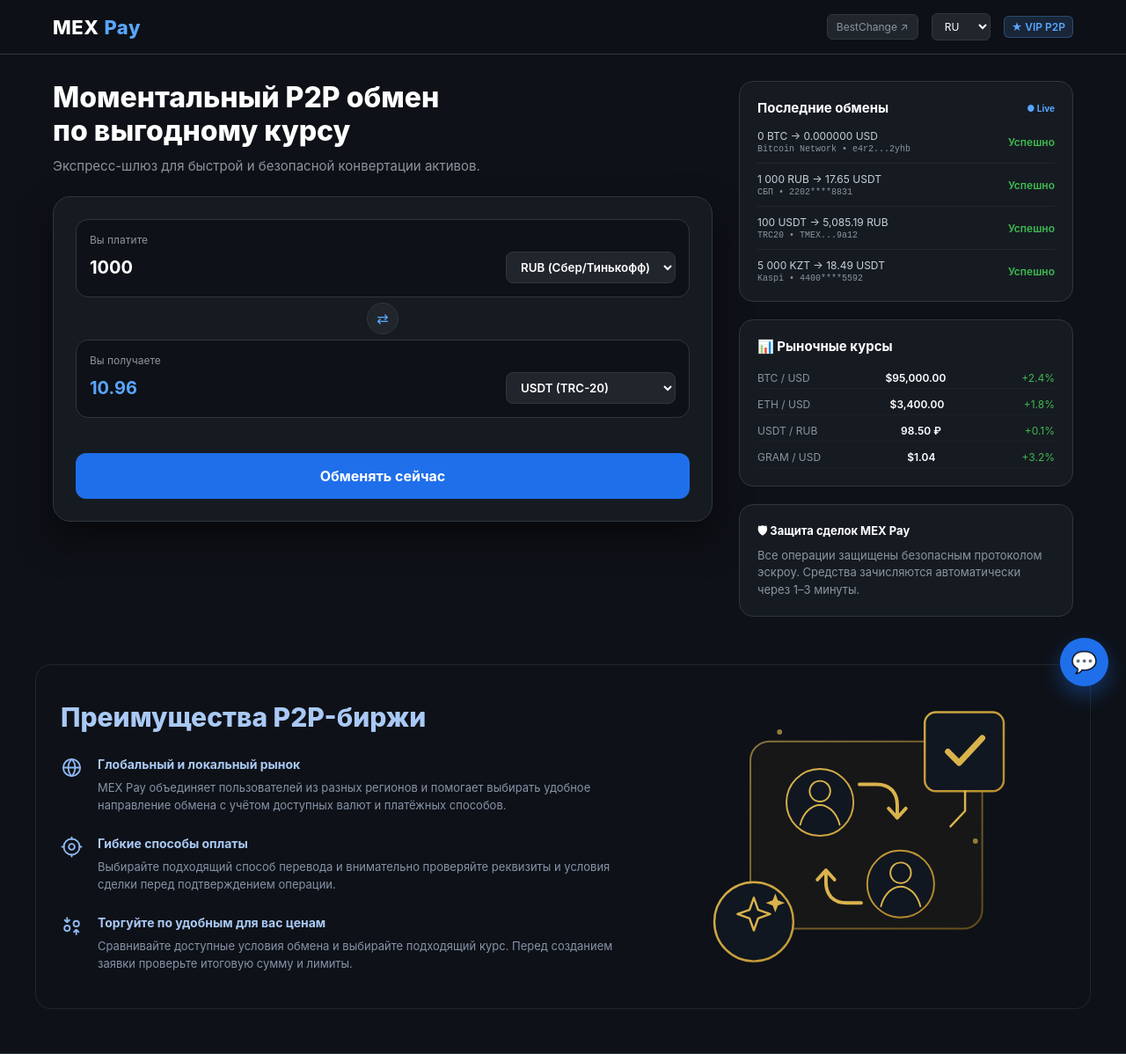
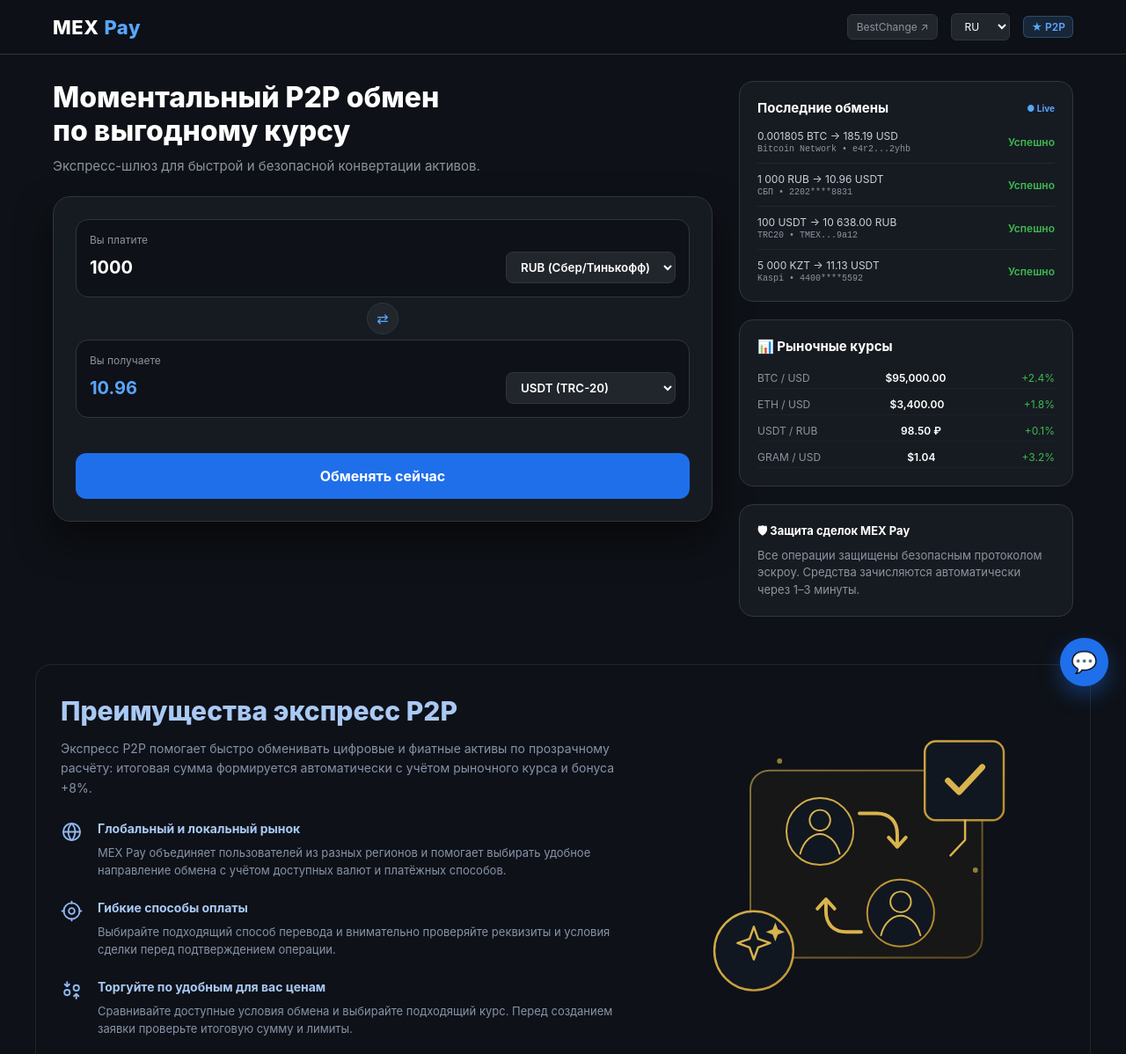
Before and after one commit to Lux-ship-eng/MEX-Pay, a plain HTML site: page index.html in a window 1280 px wide. Shown: the top 1198 px of the page at 88% size. Drawn offline with Linux system fonts and the light colour scheme; no server answers.

Commit message:
Update index.html

```diff
--- a/index.html
+++ b/index.html
@@ -57,7 +57,7 @@
         .submit-btn { width: 100%; background: var(--accent-blue); color: #fff; border: none; padding: 16px; border-radius: 12px; font-size: 16px; font-weight: bold; cursor: pointer; transition: background 0.2s; }
         .submit-btn:hover { background: #388bfd; }
 
-        /* Floating Active Order Banner (Фоновый режим заявки) */
+        /* Floating Active Order Banner  */
         .active-order-banner { background: linear-gradient(135deg, #1f6feb22, #58a6ff22); border: 1px solid var(--accent-color); border-radius: 16px; padding: 16px; margin-bottom: 20px; display: none; align-items: center; justify-content: space-between; gap: 15px; animation: fadeIn 0.3s ease; }
         .active-order-info { display: flex; flex-direction: column; gap: 4px; }
         .active-order-title { font-size: 13px; font-weight: bold; color: #fff; display: flex; align-items: center; gap: 6px; }
@@ -147,7 +147,7 @@
         .footer-links a { color: var(--text-muted); text-decoration: none; transition: 0.2s; cursor: pointer; }
         .footer-links a:hover { color: var(--accent-color); }
 
-        /* P2P Benefits section — добавлен отдельным блоком, остальные стили не меняются */
+        /* P2P Benefits section —  */
         .p2p-benefits {
             width: min(1200px, calc(100% - 40px));
             margin: 24px auto 50px;
@@ -166,6 +166,13 @@
             line-height: 1.2;
             font-weight: 800;
             margin: 0 0 26px;
+        }
+        .p2p-benefits-description {
+            color: #8793a8;
+            font-size: 14px;
+            line-height: 1.6;
+            margin: -12px 0 25px;
+            max-width: 650px;
         }
         .p2p-benefit-list {
             display: flex;
@@ -254,7 +261,7 @@
             <h1 id="txtTitle">Моментальный P2P обмен<br>по выгодному курсу</h1>
             <p id="txtSub">Экспресс-шлюз для быстрой и безопасной конвертации активов.</p>
 
-            <!-- Интерактивный фоновый баннер активного ордера -->
+            <!--  -->
             <div class="active-order-banner" id="activeOrderBanner">
                 <div class="active-order-info">
                     <div class="active-order-title" id="bannerTitleText">⏳ Активная заявка №84920</div>
@@ -324,21 +331,21 @@
                 <div id="liveTransactions">
                     <div class="tx-item">
                         <div class="tx-info">
-                            <span>1 000 RUB → 17.65 USDT</span>
+                            <span>1 000 RUB → 10.96 USDT</span>
                             <span class="tx-details">СБП • 2202****8831</span>
                         </div>
                         <span class="tx-status txStatusClass">Успешно</span>
                     </div>
                     <div class="tx-item">
                         <div class="tx-info">
-                            <span>100 USDT → 5,085.19 RUB</span>
+                            <span>100 USDT → 10 638.00 RUB</span>
                             <span class="tx-details">TRC20 • TMEX...9a12</span>
                         </div>
                         <span class="tx-status txStatusClass">Успешно</span>
                     </div>
                     <div class="tx-item">
                         <div class="tx-info">
-                            <span>5 000 KZT → 18.49 USDT</span>
+                            <span>5 000 KZT → 11.13 USDT</span>
                             <span class="tx-details">Kaspi • 4400****5592</span>
                         </div>
                         <span class="tx-status txStatusClass">Успешно</span>
@@ -346,7 +353,7 @@
                 </div>
             </div>
 
-            <!-- Реальные курсы валют и крипты внизу -->
+            <!-- -->
             <div class="widget-box">
                 <div class="widget-title" id="lblMarketTitle">📊 Рыночные курсы</div>
                 <div class="market-ticker" id="marketTickerContainer">
@@ -368,7 +375,8 @@
     <!-- Блок преимуществ P2P-биржи -->
     <section class="p2p-benefits" aria-labelledby="p2pBenefitsTitle">
         <div class="p2p-benefits-copy">
-            <h2 id="p2pBenefitsTitle">Преимущества P2P-биржи</h2>
+            <h2 id="p2pBenefitsTitle">Преимущества экспресс P2P</h2>
+            <p class="p2p-benefits-description" id="p2pBenefitsDescription">Экспресс P2P помогает быстро обменивать цифровые и фиатные активы по прозрачному расчёту: итоговая сумма формируется автоматически с учётом рыночного курса и бонуса +8%.</p>
 
             <div class="p2p-benefit-list">
                 <article class="p2p-benefit">
@@ -468,7 +476,7 @@
         </div>
     </div>
 
-    <!-- Модальное окно расширенного чек-пейджа (Интерактивный статус ордера) -->
+    <!-- Модальное окно расширенного чек-пейджа  -->
     <div class="modal-overlay" id="statusModal">
         <div class="modal">
             <h2 id="statusModalTitle">Обработка ордера №84920</h2>
@@ -539,8 +547,7 @@
     </div>
 
     <script>
-        // Рыночная стоимость одной единицы каждой валюты в USD.
-        // Стартовые значения используются только до получения свежих данных от API.
+
         const assetPricesUSD = {
             "USD": 1,
             "USDT": 1,
@@ -572,7 +579,7 @@
 
         async function fetchRealMarketPrices() {
             // Фиатные курсы: USD, RUB, KZT, UZS и TRY.
-            // Источник обновляет официальный набор курсов; повторно запрашиваем его раз в 30 минут.
+
             const now = Date.now();
             if (now - lastFiatRatesFetch >= 30 * 60 * 1000) {
                 try {
@@ -633,7 +640,7 @@
 
         const translations = {
             ru: {
-                vipBadge: "★ VIP P2P",
+                vipBadge: "★  P2P",
                 title: "Моментальный P2P обмен<br>по выгодному курсу",
                 sub: "Экспресс-шлюз для быстрой и безопасной конвертации активов.",
                 send: "Вы платите",
@@ -816,7 +823,7 @@
                 }
             },
             tr: {
-                vipBadge: "★  P2P",
+                vipBadge: "★ P2P",
                 title: "Avantajlı Oranlarla<br>Anında P2P Değişimi",
                 sub: "Hızlı ve güvenli varlık dönüşümü için ekspres ağ geçidi.",
                 send: "Ödediğiniz",
@@ -985,7 +992,8 @@
 
         const p2pBenefitsTranslations = {
             ru: {
-                heading: "Преимущества P2P-биржи",
+                heading: "Преимущества экспресс P2P",
+                description: "Экспресс P2P помогает быстро обменивать цифровые и фиатные активы по прозрачному расчёту: итоговая сумма формируется автоматически с учётом рыночного курса и бонуса +8%.",
                 title1: "Глобальный и локальный рынок",
                 text1: "MEX Pay объединяет пользователей из разных регионов и помогает выбирать удобное направление обмена с учётом доступных валют и платёжных способов.",
                 title2: "Гибкие способы оплаты",
@@ -994,7 +1002,8 @@
                 text3: "Сравнивайте доступные условия обмена и выбирайте подходящий курс. Перед созданием заявки проверьте итоговую сумму и лимиты."
             },
             en: {
-                heading: "P2P Exchange Benefits",
+                heading: "Express P2P Advantages",
+                description: "Express P2P makes it easy to exchange digital and fiat assets. The final amount is calculated automatically using the market rate plus the 8% bonus.",
                 title1: "Global and local markets",
                 text1: "MEX Pay brings users from different regions together and helps them choose an exchange direction based on available currencies and payment methods.",
                 title2: "Flexible payment methods",
@@ -1003,7 +1012,8 @@
                 text3: "Compare the available exchange terms and choose a suitable rate. Check the final amount and limits before creating an order."
             },
             zh: {
-                heading: "P2P 交易平台的优势",
+                heading: "快捷 P2P 兑换优势",
+                description: "快捷 P2P 帮助您快速兑换数字资产和法定货币，最终金额将根据市场汇率自动计算，并计入 8% бонус。".replace("бонус", "奖励"),
                 title1: "全球与本地市场",
                 text1: "MEX Pay 汇集不同地区的用户，并帮助您根据可用货币和支付方式选择合适的兑换方向。",
                 title2: "灵活的支付方式",
@@ -1012,7 +1022,8 @@
                 text3: "比较可用的兑换条件并选择合适的汇率。创建订单前请检查最终金额和限额。"
             },
             tr: {
-                heading: "P2P Borsasının Avantajları",
+                heading: "Express P2P Avantajları",
+                description: "Express P2P, dijital ve itibari para varlıklarını hızlıca dönüştürmenizi sağlar. Son tutar, piyasa kuru ve %8 bonus dikkate alınarak otomatik hesaplanır.",
                 title1: "Küresel ve yerel pazar",
                 text1: "MEX Pay, farklı bölgelerdeki kullanıcıları bir araya getirir ve mevcut para birimleri ile ödeme yöntemlerine göre uygun işlem yönünü seçmenize yardımcı olur.",
                 title2: "Esnek ödeme yöntemleri",
@@ -1021,7 +1032,8 @@
                 text3: "Mevcut döviz koşullarını karşılaştırıp uygun kuru seçin. Emir oluşturmadan önce toplam tutarı ve limitleri kontrol edin."
             },
             kz: {
-                heading: "P2P биржасының артықшылықтары",
+                heading: "Express P2P артықшылықтары",
+                description: "Express P2P цифрлық және фиат активтерін жылдам айырбастауға көмектеседі. Соңғы сома нарықтық бағам мен +8% бонус ескеріліп автоматты түрде есептеледі.",
                 title1: "Жаһандық және жергілікті нарық",
                 text1: "MEX Pay әртүрлі аймақтардағы пайдаланушыларды біріктіріп, қолжетімді валюталар мен төлем тәсілдеріне қарай айырбастау бағытын таңдауға көмектеседі.",
                 title2: "Икемді төлем тәсілдері",
@@ -1030,7 +1042,8 @@
                 text3: "Қолжетімді айырбастау шарттарын салыстырып, қолайлы бағамды таңдаңыз. Өтінім жасамас бұрын жалпы соманы және лимиттерді тексеріңіз."
             },
             uz: {
-                heading: "P2P birjasining afzalliklari",
+                heading: "Express P2P afzalliklari",
+                description: "Express P2P raqamli va fiat aktivlarini tez ayirboshlashga yordam beradi. Yakuniy summa bozor kursi va +8% bonus hisobga olinib avtomatik hisoblanadi.",
                 title1: "Global va mahalliy bozor",
                 text1: "MEX Pay turli hududlardagi foydalanuvchilarni birlashtiradi va mavjud valyutalar hamda to‘lov usullariga qarab qulay ayirboshlash yo‘nalishini tanlashga yordam beradi.",
                 title2: "Moslashuvchan to‘lov usullari",
@@ -1047,6 +1060,7 @@
 
             const benefitText = p2pBenefitsTranslations[lang] || p2pBenefitsTranslations.ru;
             document.getElementById('p2pBenefitsTitle').innerText = benefitText.heading;
+            document.getElementById('p2pBenefitsDescription').innerText = benefitText.description;
             document.getElementById('p2pBenefitTitle1').innerText = benefitText.title1;
             document.getElementById('p2pBenefitText1').innerText = benefitText.text1;
             document.getElementById('p2pBenefitTitle2').innerText = benefitText.title2;
@@ -1253,7 +1267,7 @@
             document.getElementById('statusModalTitle').innerText = formattedTitle;
             document.getElementById('statusModal').style.display = 'flex';
 
-            // Сохраняем стейт ордера со статусом в работе
+
             if(activeOrderStateData) {
                 activeOrderStateData.inBackground = false;
                 activeOrderStateData.orderId = formattedTitle;
@@ -1394,14 +1408,21 @@
                 c2 = availableCurrenciesList[Math.floor(Math.random() * availableCurrenciesList.length)];
             }
 
-            let limits = exchangeLimits[c1] || { min: 1000, max: 20000 };
-            let sum = Math.floor(Math.random() * (limits.max / 5 - limits.min / 5) + limits.min / 5);
-
+            let limits = exchangeLimits[c1] || { min: 1, max: 10000000 };
             let sendPriceUSD = assetPricesUSD[c1] || 1;
+
+
+            const targetUSD = 25 + Math.random() * 175;
+            let sum = targetUSD / sendPriceUSD;
+            sum = Math.min(limits.max, Math.max(limits.min, sum));
+            const amountDigits = { RUB: 0, KZT: 0, UZS: 0, TRY: 0, USD: 2, USDT: 2, BTC: 6, ETH: 5, GRAM: 2 };
+            const digits = amountDigits[c1] ?? 2;
+            sum = Number(sum.toFixed(digits));
+
             let receivePriceUSD = assetPricesUSD[c2] || 1;
             let totalUSD = sum * sendPriceUSD;
             let rawValue = totalUSD / receivePriceUSD;
-            let out = rawValue * USER_EXCHANGE_MULTIPLIER; // Та же надбавка +8% в ленте
+            let out = rawValue * USER_EXCHANGE_MULTIPLIER;
             let outFormatted = out > 10 ? out.toFixed(2) : out.toFixed(6);
 
             let randomReq = generateRandomRequisite(c1);
@@ -1413,7 +1434,7 @@
             newTx.className = 'tx-item';
             newTx.innerHTML = `
                 <div class="tx-info">
-                    <span>${sum.toLocaleString()} ${c1} → ${outFormatted} ${c2}</span>
+                    <span>${sum.toLocaleString('en-US', { maximumFractionDigits: digits })} ${c1} → ${Number(outFormatted).toLocaleString('en-US', { maximumFractionDigits: out > 10 ? 2 : 6 })} ${c2}</span>
                     <span class="tx-details">${randomReq}</span>
                 </div>
                 <span class="tx-status txStatusClass">${successText}</span>
```
